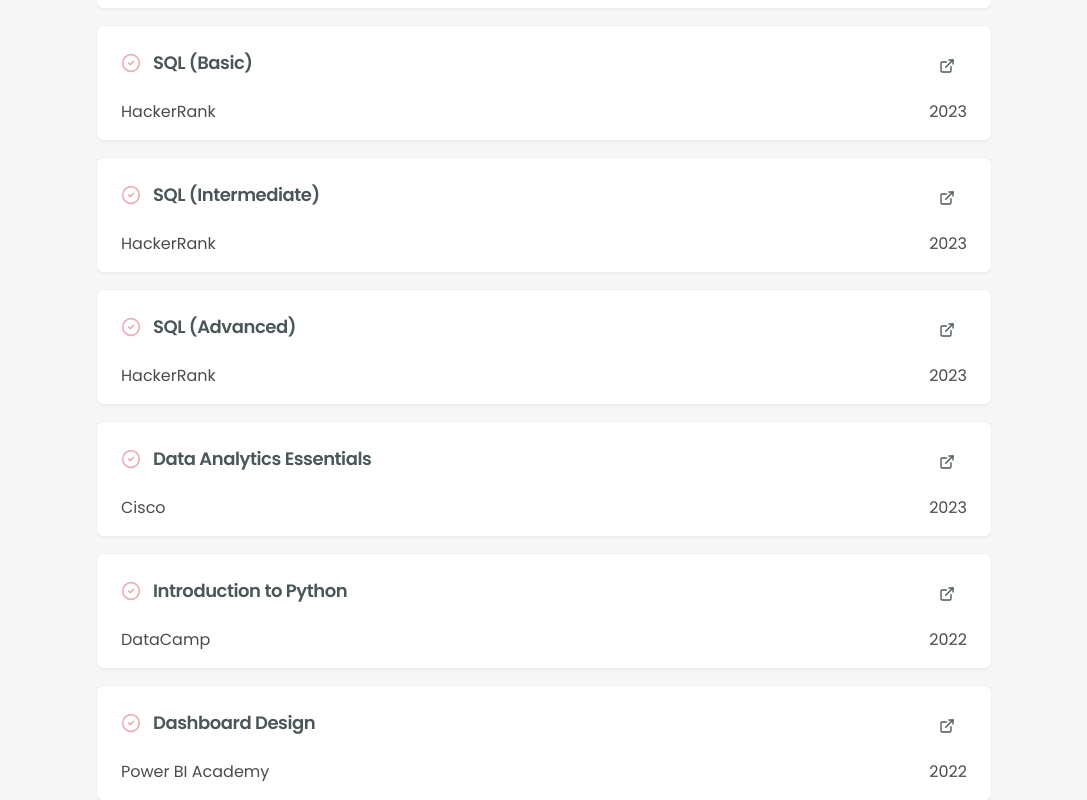
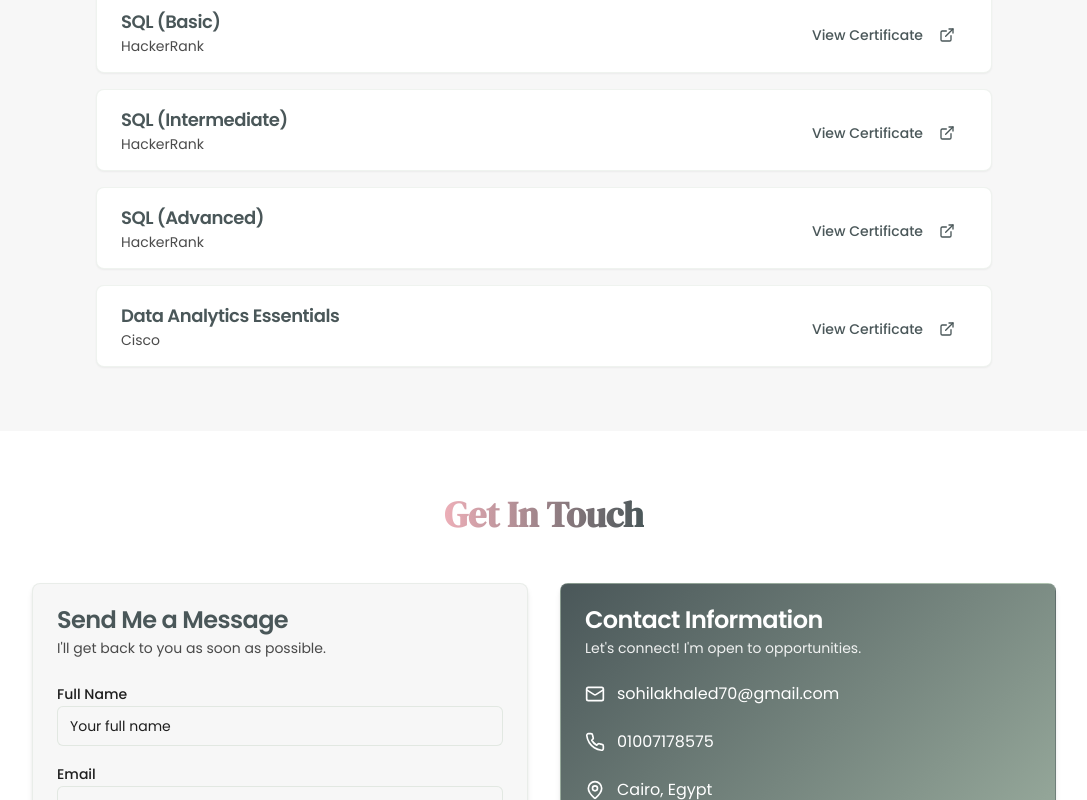
Before and after one commit to Sohila-Khaled-Abbas/sohila-data-showcase, a React (Vite) app: page / in a window 1280 px wide. Shown: the part 3520-4320 px from the top of the page, without its empty margins (96-1183 px from the left). Built offline with nearby package versions, Linux system fonts and the light colour scheme.

Commit message:
feat: Add Certifications section
Adds a new Certifications section to the page, displaying certifications from the CV.
The section uses cards and excludes completion dates.

```diff
--- a/src/components/Certifications.tsx
+++ b/src/components/Certifications.tsx
@@ -1,51 +1,34 @@
 
 import { Card, CardContent, CardHeader, CardTitle } from "@/components/ui/card";
-import { ExternalLink, CheckCircle2 } from "lucide-react";
 import { Button } from "@/components/ui/button";
+import { ExternalLink } from "lucide-react";
 
 const Certifications = () => {
   const certifications = [
     {
       title: "Data Literacy Certificate",
       issuer: "DataCamp",
-      date: "2024",
       link: "https://www.datacamp.com/skill-verification/DL0036111502330",
     },
     {
       title: "SQL (Basic)",
       issuer: "HackerRank",
-      date: "2023",
       link: "https://www.hackerrank.com/certificates/156c52c3c5eb",
     },
     {
       title: "SQL (Intermediate)",
       issuer: "HackerRank",
-      date: "2023",
       link: "https://www.hackerrank.com/certificates/69fcd8d44d04",
     },
     {
       title: "SQL (Advanced)",
       issuer: "HackerRank",
-      date: "2023",
       link: "https://www.hackerrank.com/certificates/b39216ae474c",
     },
     {
       title: "Data Analytics Essentials",
       issuer: "Cisco",
-      date: "2023",
       link: "https://www.credly.com/badges/42868f31-690d-423e-b812-c7c92024a5b5/public_url",
-    },
-    {
-      title: "Introduction to Python",
-      issuer: "DataCamp",
-      date: "2022",
-      link: "#",
-    },
-    {
-      title: "Dashboard Design",
-      issuer: "Power BI Academy",
-      date: "2022",
-      link: "#",
     },
   ];
 
@@ -62,22 +45,17 @@ const Certifications = () => {
           {certifications.map((cert, index) => (
             <Card key={index} className="shadow-sm border-secondary/20 transition-colors hover:bg-background/80 bg-background">
               <CardHeader className="flex flex-row items-center justify-between py-4">
-                <div className="flex items-center gap-3">
-                  <CheckCircle2 className="h-5 w-5 text-accent" />
+                <div>
                   <CardTitle className="text-lg text-primary">{cert.title}</CardTitle>
+                  <p className="text-foreground/80 text-sm">{cert.issuer}</p>
                 </div>
                 <Button variant="ghost" size="sm" asChild className="ml-2 text-primary hover:text-accent">
                   <a href={cert.link} target="_blank" rel="noreferrer" className="inline-flex items-center">
-                    <ExternalLink className="h-4 w-4" />
+                    View Certificate
+                    <ExternalLink className="ml-2 h-4 w-4" />
                   </a>
                 </Button>
               </CardHeader>
-              <CardContent className="pt-0 pb-4">
-                <div className="flex justify-between text-foreground/80">
-                  <span>{cert.issuer}</span>
-                  <span>{cert.date}</span>
-                </div>
-              </CardContent>
             </Card>
           ))}
         </div>
```
